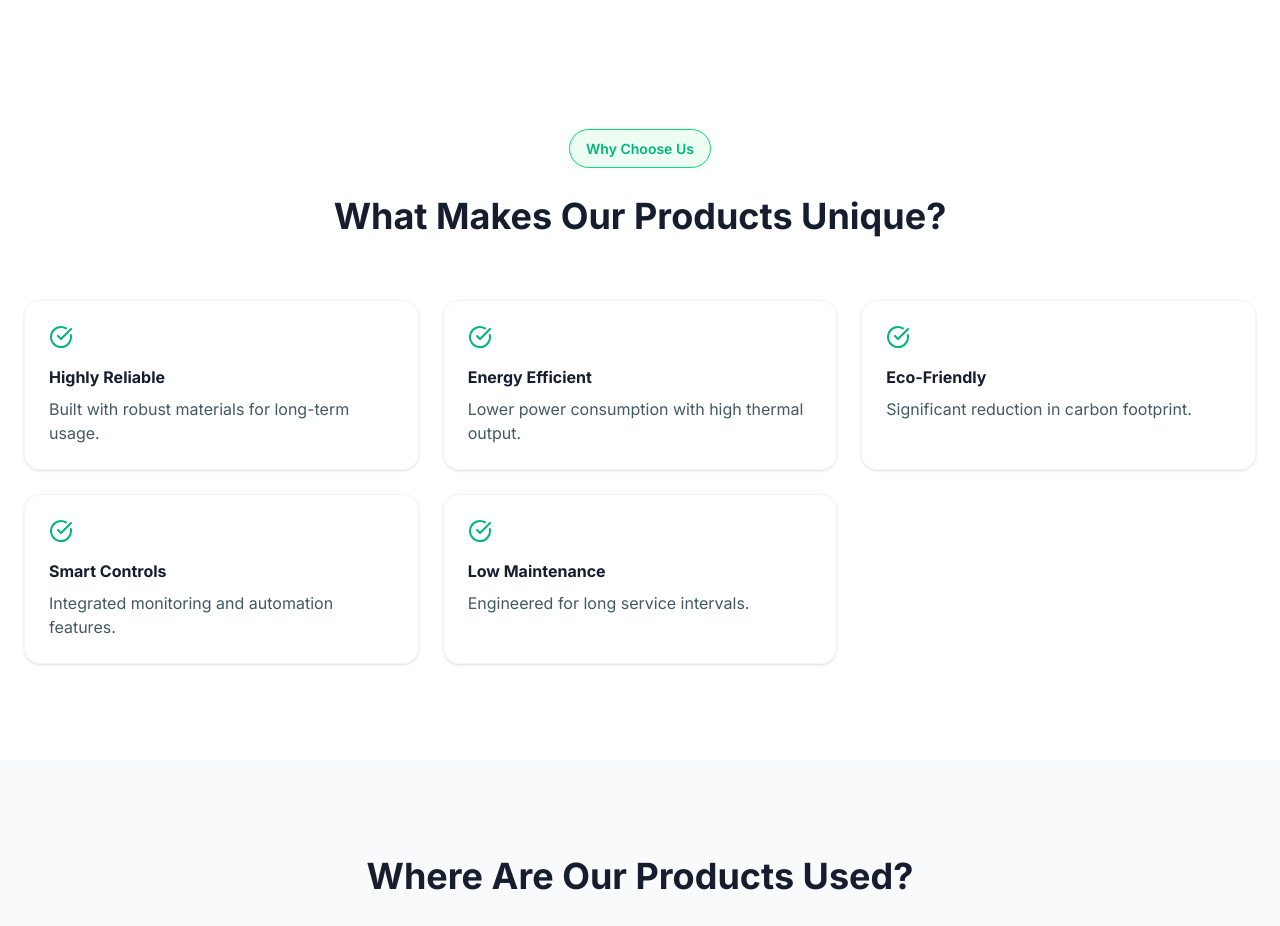
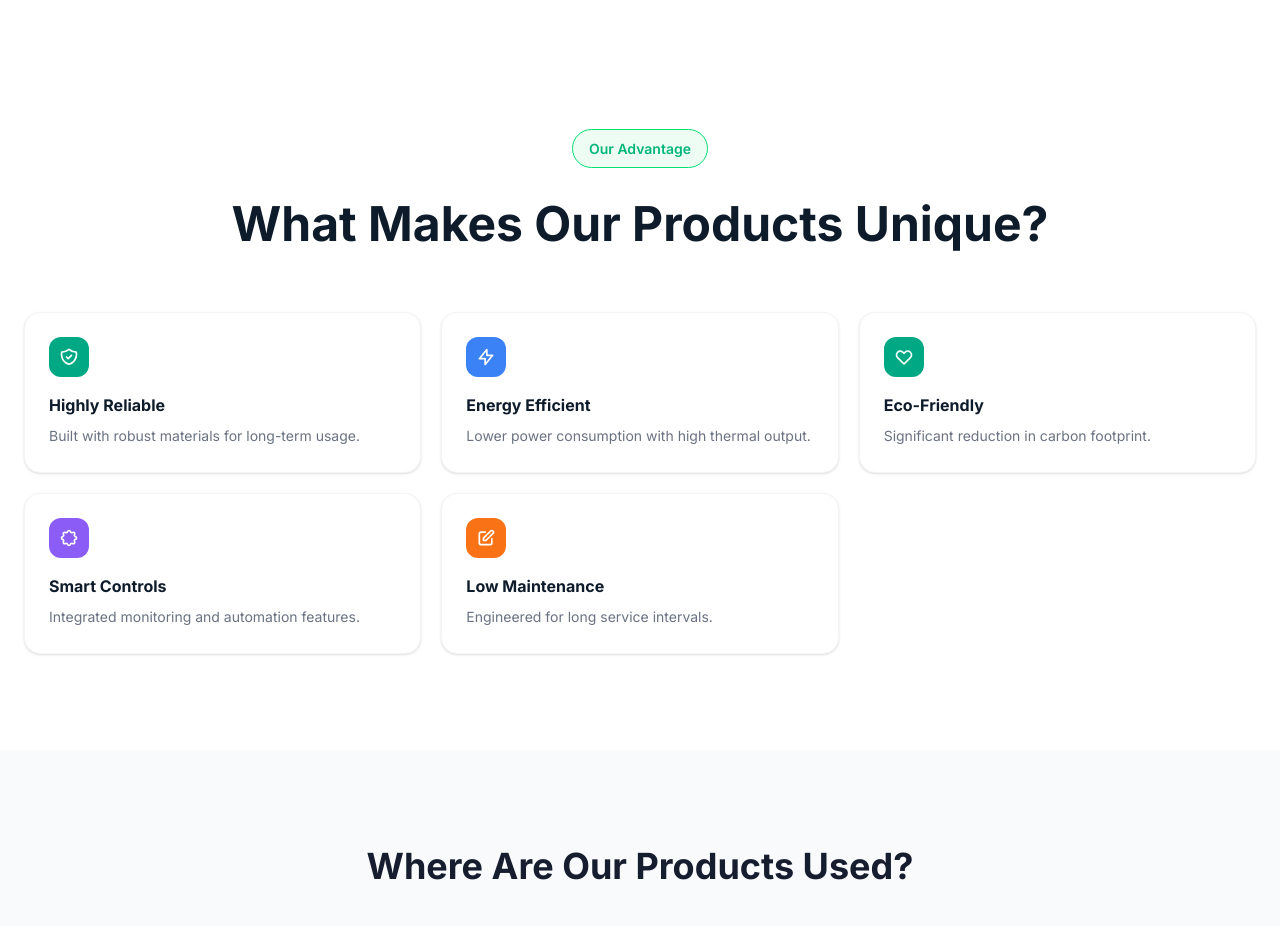
Before and after one commit to scaleoxperts/alldelite, a Next.js app: page /about in a window 1280 px wide. Shown: the part 4520-5446 px from the top of the page. Built offline with nearby package versions, Linux system fonts and the light colour scheme.

Commit message:
update(UniquenessSection): refactor layout and content for improved clarity and presentation

```diff
--- a/components/about/Uniqueness.about.tsx
+++ b/components/about/Uniqueness.about.tsx
@@ -1,31 +1,132 @@
-import { CheckCircle } from "lucide-react";
+import Capsule from "../shared/Capsule";
 
-import { UNIQUENESS_FEATURES } from "@/contents/about";
-
-import Capsule from "../shared/Capsule";
+const features = [
+  {
+    title: "Highly Reliable",
+    description: "Built with robust materials for long-term usage.",
+    iconBg: "bg-[#00a884]",
+    icon: (
+      <svg
+        className="h-5 w-5 text-white"
+        fill="none"
+        stroke="currentColor"
+        viewBox="0 0 24 24"
+      >
+        <path
+          strokeLinecap="round"
+          strokeLinejoin="round"
+          strokeWidth={2}
+          d="M9 12l2 2 4-4m5.618-4.016A11.955 11.955 0 0112 2.944a11.955 11.955 0 01-8.618 3.04A12.02 12.02 0 003 9c0 5.591 3.824 10.29 9 11.622 5.176-1.332 9-6.03 9-11.622 0-1.042-.133-2.052-.382-3.016z"
+        />
+      </svg>
+    ),
+  },
+  {
+    title: "Energy Efficient",
+    description: "Lower power consumption with high thermal output.",
+    iconBg: "bg-[#3b82f6]",
+    icon: (
+      <svg
+        className="h-5 w-5 text-white"
+        fill="none"
+        stroke="currentColor"
+        viewBox="0 0 24 24"
+      >
+        <path
+          strokeLinecap="round"
+          strokeLinejoin="round"
+          strokeWidth={2}
+          d="M13 10V3L4 14h7v7l9-11h-7z"
+        />
+      </svg>
+    ),
+  },
+  {
+    title: "Eco-Friendly",
+    description: "Significant reduction in carbon footprint.",
+    iconBg: "bg-[#00a884]",
+    icon: (
+      <svg
+        className="h-5 w-5 text-white"
+        fill="none"
+        stroke="currentColor"
+        viewBox="0 0 24 24"
+      >
+        <path
+          strokeLinecap="round"
+          strokeLinejoin="round"
+          strokeWidth={2}
+          d="M4.318 6.318a4.5 4.5 0 000 6.364L12 20.364l7.682-7.682a4.5 4.5 0 00-6.364-6.364L12 7.636l-1.318-1.318a4.5 4.5 0 00-6.364 0z"
+        />
+      </svg>
+    ),
+  },
+  {
+    title: "Smart Controls",
+    description: "Integrated monitoring and automation features.",
+    iconBg: "bg-[#8b5cf6]",
+    icon: (
+      <svg
+        className="h-5 w-5 text-white"
+        fill="none"
+        stroke="currentColor"
+        viewBox="0 0 24 24"
+      >
+        <path
+          strokeLinecap="round"
+          strokeLinejoin="round"
+          strokeWidth={2}
+          d="M10.325 4.317c.426-1.756 2.924-1.756 3.35 0a1.724 1.724 0 002.573 1.066c1.543-.94 3.31.826 2.37 2.37a1.724 1.724 0 001.065 2.572c1.756.426 1.756 2.924 0 3.35a1.724 1.724 0 00-1.066 2.573c.94 1.543-.826 3.31-2.37 2.37a1.724 1.724 0 00-2.572 1.065c-.426 1.756-2.924 1.756-3.35 0a1.724 1.724 0 00-2.573-1.066c-1.544.94-3.31-.826-2.37-2.37a1.724 1.724 0 00-1.065-2.572c-1.756-.426-1.756-2.924 0-3.35a1.724 1.724 0 001.066-2.573c-.94-1.543.826-3.31 2.37-2.37.996.608 2.296.07 2.572-1.065z"
+        />
+      </svg>
+    ),
+  },
+  {
+    title: "Low Maintenance",
+    description: "Engineered for long service intervals.",
+    iconBg: "bg-[#f97316]",
+    icon: (
+      <svg
+        className="h-5 w-5 text-white"
+        fill="none"
+        stroke="currentColor"
+        viewBox="0 0 24 24"
+      >
+        <path
+          strokeLinecap="round"
+          strokeLinejoin="round"
+          strokeWidth={2}
+          d="M11 5H6a2 2 0 00-2 2v11a2 2 0 002 2h11a2 2 0 002-2v-5m-1.414-9.414a2 2 0 112.828 2.828L11.828 15H9v-2.828l8.586-8.586z"
+        />
+      </svg>
+    ),
+  },
+];
 
 export default function UniquenessSection() {
   return (
     <section className="bg-white py-24">
       <div className="mx-auto max-w-7xl px-6">
         <div className="mb-16 text-center">
-          <Capsule text="Why Choose Us" />
-          <h2 className="mt-2 text-4xl font-bold text-(--color-text-black)">
+          <Capsule text="Our Advantage" />
+          <h2 className="mt-3 text-4xl font-bold text-[#0d1b2a] md:text-5xl">
             What Makes Our Products Unique?
           </h2>
         </div>
 
-        <div className="grid gap-6 md:grid-cols-3">
-          {UNIQUENESS_FEATURES.map((feature) => (
+        <div className="grid gap-5 sm:grid-cols-2 md:grid-cols-3">
+          {features.map((feature) => (
             <div
               key={feature.title}
-              className="rounded-2xl border border-gray-100 p-6 shadow-sm transition-all hover:shadow-md"
+              className="rounded-2xl border border-gray-100 bg-white p-6 shadow-sm transition-all hover:shadow-md"
             >
-              <CheckCircle className="mb-4 h-6 w-6 text-(--color-primary)" />
-              <h5 className="mb-2 font-bold text-(--color-text-black)">
-                {feature.title}
-              </h5>
-              <p className="text-md text-(--color-text-gray)">
+              <div
+                className={`mb-4 flex h-10 w-10 items-center justify-center rounded-xl ${feature.iconBg}`}
+              >
+                {feature.icon}
+              </div>
+              <h5 className="mb-2 font-bold text-[#0d1b2a]">{feature.title}</h5>
+              <p className="text-sm leading-relaxed text-gray-500">
                 {feature.description}
               </p>
             </div>
```
